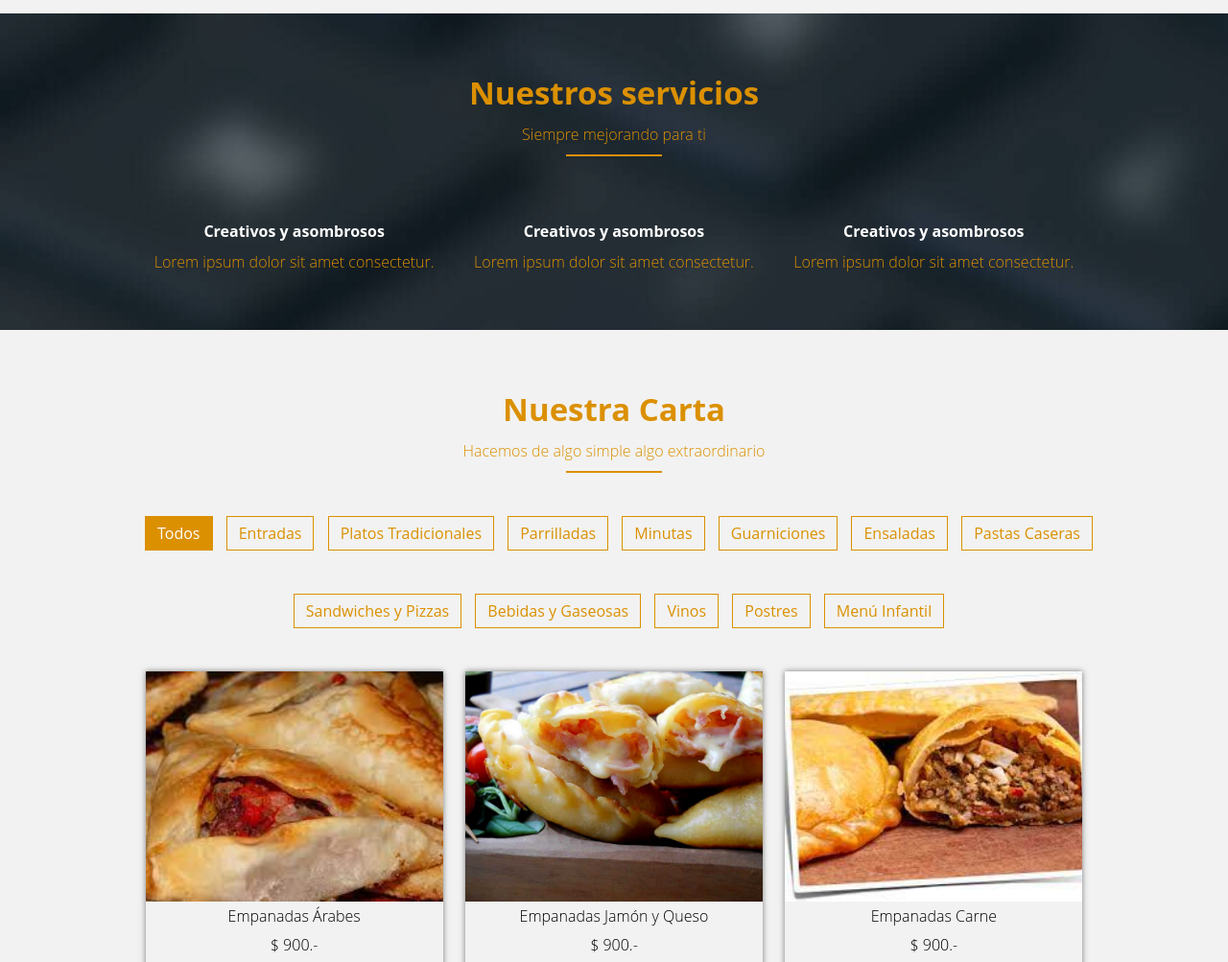
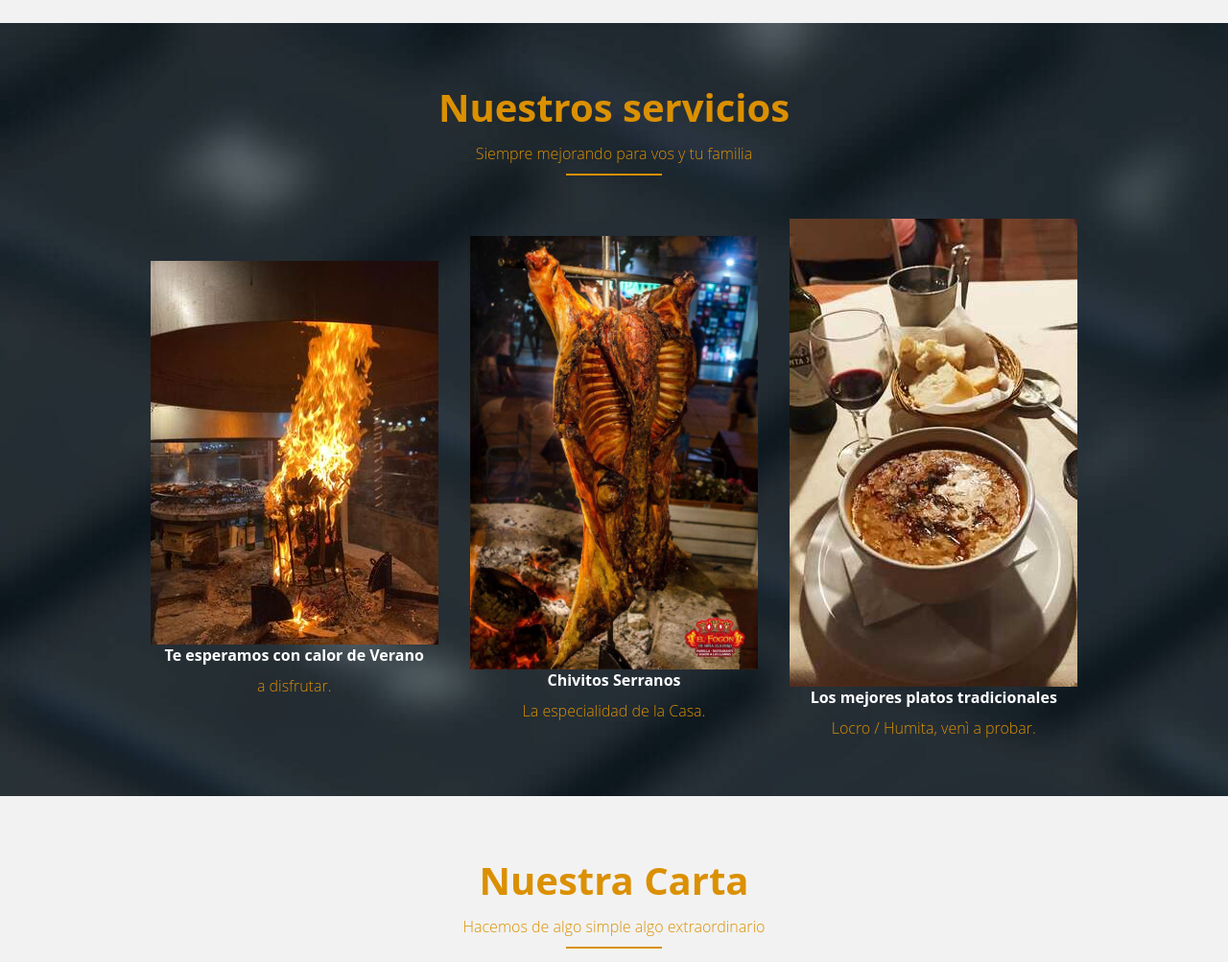
Before and after one commit to astiazu/elfogon, a plain HTML site: page index.html in a window 1280 px wide. Shown: the part 1300-2303 px from the top of the page at 96% size. Drawn offline with Linux system fonts and the light colour scheme.

Commit message:
index y Css

```diff
--- a/estilos.css
+++ b/estilos.css
@@ -3,7 +3,7 @@
     --color2: rgba(23, 180, 83, 0.877);
     --color3: rgba(11,194,211, 0.623);
     --fondo: #f2f2f2;
-    --titulos: 33px;
+    --titulos: 40px;
     --margenes: 60px;
     --espacios: 10px;
     --espacios-contenido:45px;
@@ -188,6 +188,10 @@ header{
     margin: auto;
     text-align: center;
   }
+
+  .caja-servicios>img{
+    width: 100%;
+  }
  .caja-servicios>h4{
     margin-bottom: var(--espacios);
   }
--- a/index.html
+++ b/index.html
@@ -74,22 +74,23 @@
         <section class="about" id="servicio">
             <div class="contenedor">
                 <h3>Nuestros servicios</h3>
-                <p class="after">Siempre mejorando para ti</p>
+                <p class="after">Siempre mejorando para vos y tu familia</p>
                 <div class="servicios">
                     <div class="caja-servicios">
-                        <img src="img/png/001-money-management.png" alt="">
-                        <h4>Creativos y asombrosos</h4>
-                        <p>Lorem ipsum dolor sit amet consectetur.</p>
+                        <img src="img/fuego.jpeg" alt="">
+                        <p></p>
+                        <h4>Te esperamos con calor de Verano</h4>
+                        <p>a disfrutar.</p>
                     </div>
                     <div class="caja-servicios">
-                        <img src="img/png/002-stopwatch.png" alt="">
-                        <h4>Creativos y asombrosos</h4>
-                        <p>Lorem ipsum dolor sit amet consectetur.</p>
+                        <img src="img/Chivo_00.jpg" alt="">
+                        <h4>Chivitos Serranos</h4>
+                        <p>La especialidad de la Casa.</p>
                     </div>
                     <div class="caja-servicios">
-                        <img src="img/png/003-statistics.png" alt="">
-                        <h4>Creativos y asombrosos</h4>
-                        <p>Lorem ipsum dolor sit amet consectetur.</p>
+                        <img src="img/locro(2).jpg" alt="">
+                        <h4>Los mejores platos tradicionales</h4>
+                        <p>Locro / Humita, venì a probar.</p>
                     </div>
                 </div>
             </div>
@@ -146,7 +147,7 @@
                 <!-- Platos Tradicionales -->
                 <div class="cont-work PlatosT">
                     <div class="img-work">
-                        <img src="carta/locro.jpg" alt="">
+                        <img src="carta/locro(2).jpg" alt="">
                     </div>
                     <div class="textos-work">
                         <h4>Locro Criollo</h4>
```
Also changed, not shown: carta/Secano.jpg (added), carta/asado de tira.jpg (added), carta/bifeChorizo.jpg (added), carta/fernet.png (added), carta/latas.png (added), carta/locro(2).jpg (added), carta/vacio2.jpeg (added), img/Chivo_00.jpg (added), img/fuego.jpeg (added), img/locro(2).jpg (added), pantalla.png (added).
